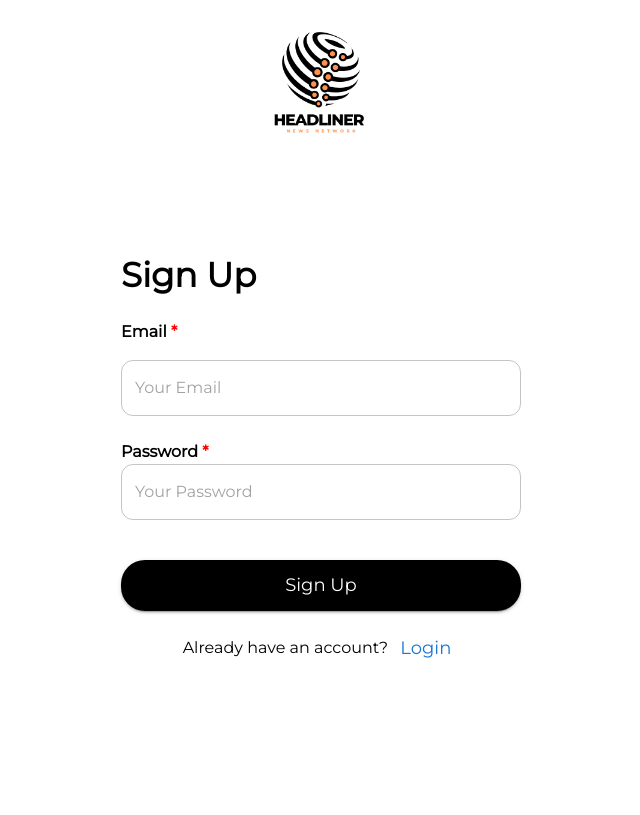
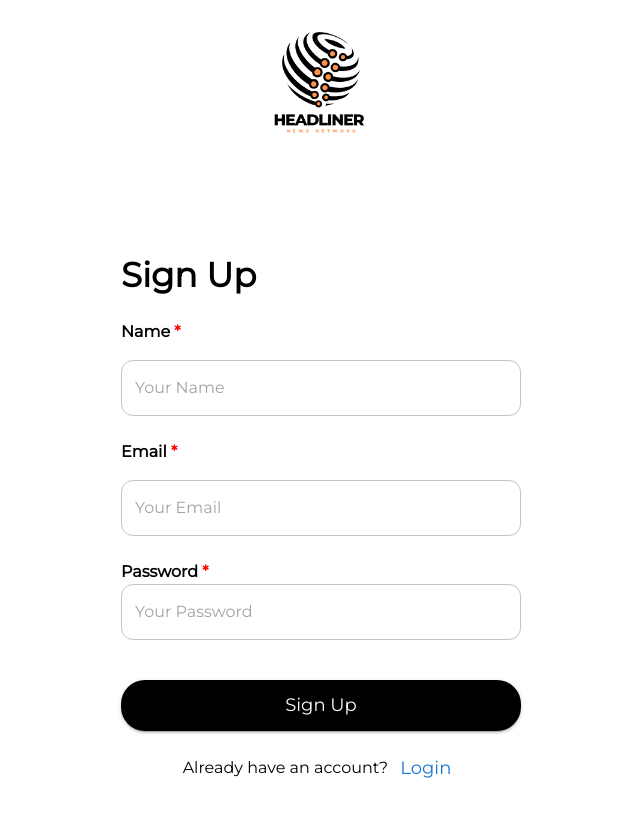
Before and after one commit to tusharbatradev/headliner, a React (Vite) app: page / in a window 1280 px wide. Both pictures are taken after a click on the button "Sign Up". Shown: the whole page, without its empty margins (319-959 px from the left). Built offline with nearby package versions, Linux system fonts and the light colour scheme.

Commit message:
Added name in SignUp

```diff
--- a/src/Components/Login.jsx
+++ b/src/Components/Login.jsx
@@ -4,6 +4,7 @@ import Logo from "../assets/Logo.png";
 import {
   createUserWithEmailAndPassword,
   signInWithEmailAndPassword,
+  updateProfile,
 } from "firebase/auth";
 import { TextField, Button, Typography, Box } from "@mui/material";
 import { useNavigate } from "react-router-dom";
@@ -13,6 +14,7 @@ import { loginUser, toggleMode } from "../Utils/userSlice";
 const Login = () => {
   const [email, setEmail] = useState("");
   const [password, setPassword] = useState("");
+  const [name, setName] = useState(""); // New state for name
   const dispatch = useDispatch();
   const { isUserLogin, isLoginMode } = useSelector((state) => state.user);
   const navigate = useNavigate();
@@ -20,13 +22,25 @@ const Login = () => {
   const handleAuth = async () => {
     try {
       if (isLoginMode) {
+        // Login functionality
         await signInWithEmailAndPassword(auth, email, password);
         alert("Logged in successfully!");
         dispatch(loginUser()); // Set user as logged in
         navigate("/browse");
       } else {
         // Signup functionality
-        await createUserWithEmailAndPassword(auth, email, password);
+        const userCredential = await createUserWithEmailAndPassword(
+          auth,
+          email,
+          password
+        );
+        const user = userCredential.user;
+
+        // Update the user's profile with the name
+        await updateProfile(user, {
+          displayName: name,
+        });
+
         alert("Account created successfully!");
         dispatch(toggleMode()); // Switch to login mode after signup
       }
@@ -50,7 +64,7 @@ const Login = () => {
           padding: 2,
           width: "100%",
           maxWidth: 400,
-          borderRadius: 2
+          borderRadius: 2,
         }}
       >
         <Box mb={3}>
@@ -70,6 +84,28 @@ const Login = () => {
             flexDirection: "column",
           }}
         >
+          {!isLoginMode && ( // Show name field only for signup
+            <Box mb={2}>
+              <Typography fontWeight="bold">
+                Name <span style={{ color: "red" }}>*</span>
+              </Typography>
+              <TextField
+                variant="outlined"
+                type="text"
+                placeholder="Your Name"
+                fullWidth
+                margin="normal"
+                value={name}
+                onChange={(e) => setName(e.target.value)}
+                required={!isLoginMode}
+                InputProps={{
+                  style: {
+                    borderRadius: "12px",
+                  },
+                }}
+              />
+            </Box>
+          )}
           <Box mb={2}>
             <Typography fontWeight="bold">
               Email <span style={{ color: "red" }}>*</span>
```
